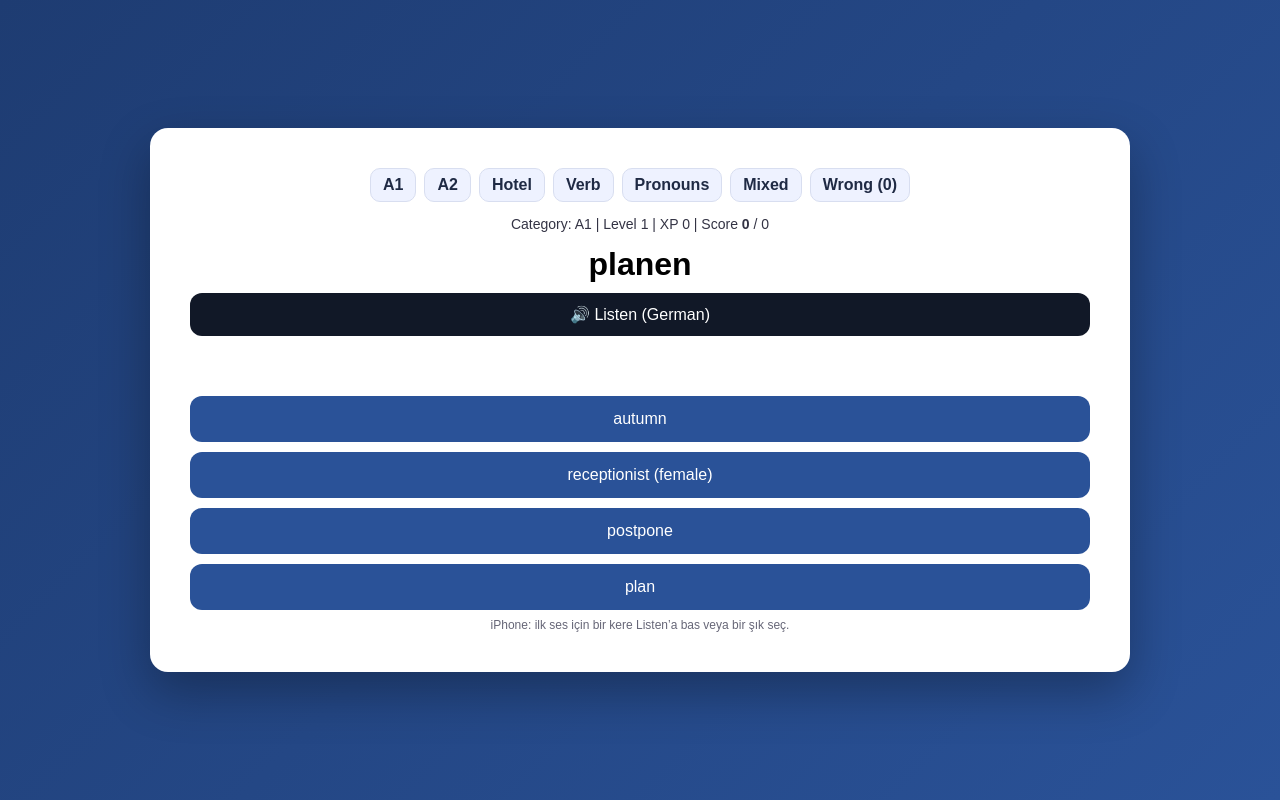
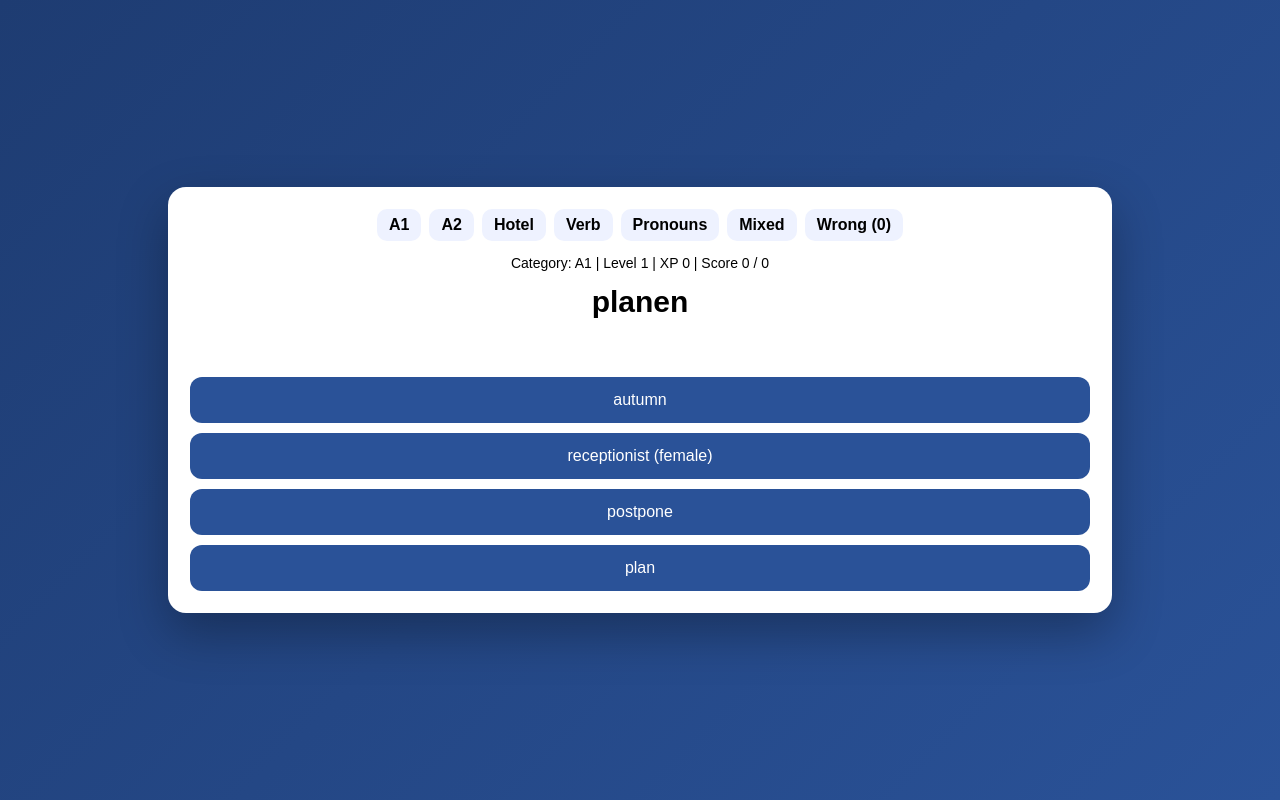
Before and after one commit to fbaykusak7-cyber/deutsch-quiz, a Flask app: page / in a window 1280 px wide. Run offline with Flask 3, Linux system fonts and the light colour scheme.

Commit message:
stable ajax index restore

```diff
--- a/templates/index.html
+++ b/templates/index.html
@@ -1,15 +1,15 @@
 <!DOCTYPE html>
-<html lang="en">
+<html>
 <head>
-<meta charset="UTF-8" />
-<meta name="viewport" content="width=device-width, initial-scale=1.0" />
+<meta charset="UTF-8">
+<meta name="viewport" content="width=device-width, initial-scale=1.0">
 <title>Deutsch Quiz</title>
 
 <style>
 body{
   margin:0;
-    font-family: Arial, sans-serif;
-    background: linear-gradient(135deg,#1e3c72,#2a5298);
+  font-family:Arial, sans-serif;
+  background:linear-gradient(135deg,#1e3c72,#2a5298);
   display:flex;
   justify-content:center;
   align-items:center;
@@ -23,18 +23,7 @@
   border-radius:18px;
   box-shadow:0 20px 50px rgba(0,0,0,0.30);
   text-align:center;
-    position:relative;
-    overflow:hidden;
 }
-  @media(min-width:900px){
-    .card{ padding:40px; }
-    #word{ font-size:40px; }
-  }
-  @media(max-width:450px){
-    #word{ font-size:26px; }
-    .cat{ font-size:13px; padding:6px 10px; }
-  }
-
 .catbar{
   display:flex;
   flex-wrap:wrap;
@@ -46,53 +35,22 @@
   padding:7px 12px;
   border-radius:10px;
   background:#eef2ff;
-    color:#1f2a44;
+  cursor:pointer;
   font-weight:700;
-    border:1px solid #d8def0;
-    cursor:pointer;
-    user-select:none;
 }
 .cat.active{
   background:#2a5298;
   color:#fff;
-    border-color:#2a5298;
 }
-
 .stats{
   font-size:14px;
-    color:#334;
   margin-bottom:10px;
 }
-  .score{ font-weight:800; }
-
 #word{
-    margin:14px 0 10px 0;
-    font-size:32px;
+  margin:14px 0;
+  font-size:30px;
   font-weight:900;
 }
-
-  .listen{
-    width:100%;
-    padding:12px;
-    border:none;
-    border-radius:12px;
-    background:#111827;
-    color:white;
-    font-size:16px;
-    cursor:pointer;
-    margin-bottom:10px;
-  }
-
-  .feedback{
-    height:26px;
-    font-weight:900;
-    font-size:18px;
-    margin:8px 0 2px 0;
-  }
-  .correct{ color:#16a34a; }
-  .wrong{ color:#dc2626; }
-
-  .answers{ margin-top:6px; }
 .answer{
   width:100%;
   padding:14px;
@@ -104,17 +62,19 @@
   font-size:16px;
   cursor:pointer;
 }
-  .answer:active{ transform:scale(0.98); }
-
-  .hint{
-    margin-top:8px;
-    font-size:12px;
-    color:#667;
+.feedback{
+  height:26px;
+  font-weight:900;
+  font-size:18px;
+  margin:8px 0;
 }
+.correct{ color:#16a34a; }
+.wrong{ color:#dc2626; }
 </style>
 </head>
 
 <body>
+
 <div class="card">
 
 <div class="catbar" id="catbar">
@@ -131,271 +91,168 @@
 Category: <span id="catName">{{selected_level|upper}}</span> |
 Level <span id="levelNum">{{level_number}}</span> |
 XP <span id="xpVal">{{xp}}</span> |
-    Score <span id="scoreValue" class="score">{{score}}</span> / <span id="totalValue">{{total}}</span>
+Score <span id="scoreValue">{{score}}</span> / <span id="totalValue">{{total}}</span>
 </div>
 
 <div id="word">{{german}}</div>
 
-  <button class="listen" id="listenBtn" type="button">🔊 Listen (German)</button>
-
 <div id="fb" class="feedback"></div>
 
-  <div class="answers" id="answers">
+<div id="answers">
 {% for o in options %}
-      <button class="answer" type="button" data-answer="{{o}}">{{o}}</button>
+<button class="answer" data-answer="{{o}}">{{o}}</button>
 {% endfor %}
 </div>
 
-  <div class="hint">iPhone: ilk ses için bir kere Listen’a bas veya bir şık seç.</div>
 </div>
 
 <script>
-/* =========================================================
-   STABLE CORE (Fixes everything that broke)
-   - Options always clickable (event delegation)
-   - Auto speak works after first interaction (iOS rule)
-   - Best German voice selection (Siri/Enhanced/Natural/Google)
-   - Correct chime + Wrong "dit" (louder)
-   ========================================================= */
+
+/* =========================
+   CLEAN GERMAN TTS SYSTEM
+   ========================= */
 
 let userInteracted = false;
+let bestVoice = null;
 
-/* ---------- AudioContext for SFX ---------- */
-let audioCtx = null;
-function ensureAudioCtx(){
-  if(!audioCtx){
-    audioCtx = new (window.AudioContext || window.webkitAudioContext)();
+/* Pick best German voice */
+function pickBestVoice(){
+  if(!('speechSynthesis' in window)) return;
+
+  const voices = speechSynthesis.getVoices();
+  if(!voices || !voices.length) return;
+
+  const german = voices.filter(v =>
+    v.lang && v.lang.toLowerCase().startsWith("de")
+  );
+
+  if(!german.length) return;
+
+  bestVoice = german.find(v =>
+    /premium|enhanced|google|natural|siri/i.test(v.name)
+  ) || german[0];
 }
-  if(audioCtx.state === "suspended"){
-    audioCtx.resume();
+
+if('speechSynthesis' in window){
+  pickBestVoice();
+  speechSynthesis.onvoiceschanged = pickBestVoice;
+}
+
+function speakGerman(text){
+  if(!userInteracted) return;
+
+  try{ speechSynthesis.cancel(); }catch(e){}
+
+  const u = new SpeechSynthesisUtterance(text);
+  u.lang="de-DE";
+  u.rate=0.9;
+
+  if(bestVoice){
+    u.voice = bestVoice;
+  }
+
+  speechSynthesis.speak(u);
+}
+
+function autoSpeak(){
+  const w=document.getElementById("word");
+  if(w){
+    setTimeout(()=>speakGerman(w.innerText),200);
   }
 }
 
-/* louder correct chime */
-function sfxCorrect(){
-  if(!audioCtx) return;
-  const t = audioCtx.currentTime;
-  const g = audioCtx.createGain();
-  g.gain.setValueAtTime(0.0001, t);
-  g.gain.exponentialRampToValueAtTime(0.95, t + 0.015);
-  g.gain.exponentialRampToValueAtTime(0.0001, t + 0.22);
+/* Unlock after first interaction (iOS rule) */
+document.addEventListener("click",()=>{
+  userInteracted=true;
+},{once:true});
 
-  const o1 = audioCtx.createOscillator();
-  o1.type = "sine";
-  o1.frequency.setValueAtTime(880, t);
-
-  const o2 = audioCtx.createOscillator();
-  o2.type = "sine";
-  o2.frequency.setValueAtTime(1320, t + 0.06);
-
-  o1.connect(g); o2.connect(g); g.connect(audioCtx.destination);
-  o1.start(t); o1.stop(t + 0.16);
-  o2.start(t + 0.06); o2.stop(t + 0.22);
-}
-
-/* louder wrong dit */
-function sfxWrong(){
-  if(!audioCtx) return;
-  const t = audioCtx.currentTime;
-  const o = audioCtx.createOscillator();
-  const g = audioCtx.createGain();
-
-  o.type = "square";
-  o.frequency.setValueAtTime(700, t);
-
-  g.gain.setValueAtTime(0.0001, t);
-  g.gain.exponentialRampToValueAtTime(0.9, t + 0.01);
-  g.gain.exponentialRampToValueAtTime(0.0001, t + 0.11);
-
-  o.connect(g); g.connect(audioCtx.destination);
-  o.start(t); o.stop(t + 0.11);
-}
-
-/* ---------- Best German TTS voice ---------- */
-let bestVoice = null;
-
-function voiceScore(v){
-  const lang = (v.lang || "").toLowerCase();
-  const name = (v.name || "").toLowerCase();
-  let s = 0;
-
-  if(lang.startsWith("de")) s += 1000;
-  if(lang === "de-de") s += 150;
-
-  // iOS often has Siri voices
-  if(name.includes("siri")) s += 500;
-  if(name.includes("premium")) s += 400;
-  if(name.includes("enhanced")) s += 350;
-  if(name.includes("natural")) s += 300;
-  if(name.includes("google")) s += 250;
-
-  if(v.default) s += 40;
-
-  return s;
-}
-
-function pickBestGermanVoice(){
-  if(!('speechSynthesis' in window)) return;
-  const voices = speechSynthesis.getVoices();
-  if(!voices || !voices.length) return;
-
-  const german = voices.filter(v => (v.lang || "").toLowerCase().startsWith("de"));
-  if(!german.length){
-    bestVoice = null;
-    return;
-  }
-  german.sort((a,b)=>voiceScore(b)-voiceScore(a));
-  bestVoice = german[0];
-}
-
-if('speechSynthesis' in window){
-  pickBestGermanVoice();
-  speechSynthesis.onvoiceschanged = pickBestGermanVoice;
-  // iOS voice list may appear later
-  setTimeout(()=>{ try{ speechSynthesis.getVoices(); }catch(e){} }, 150);
-  setTimeout(()=>{ pickBestGermanVoice(); }, 600);
-}
-
-function speakGerman(text){
-  if(!('speechSynthesis' in window)) return;
-  if(!userInteracted) return; // iOS rule: only after interaction
-
-  pickBestGermanVoice();
-  try{ speechSynthesis.cancel(); }catch(e){}
-
-  const u = new SpeechSynthesisUtterance(text);
-  u.lang = "de-DE";
-  u.rate = 0.9;
-  u.pitch = 1;
-  if(bestVoice) u.voice = bestVoice;
-
-  try{ speechSynthesis.speak(u); }catch(e){}
-}
-
-function autoSpeak(){
-  const w = document.getElementById("word");
-  if(!w) return;
-  // small delay helps iOS
-  setTimeout(()=>speakGerman(w.innerText), 200);
-}
-
-/* ---------- UI helpers ---------- */
-function setActiveCategory(cat){
-  document.querySelectorAll(".cat").forEach(el=>{
-    el.classList.toggle("active", el.dataset.cat === cat);
-  });
-}
+/* =========================
+   UI + AJAX
+   ========================= */
 
 function setFeedback(type){
-  const fb = document.getElementById("fb");
-  if(type === "correct"){
-    fb.textContent = "Correct";
-    fb.className = "feedback correct";
-    sfxCorrect();
-  } else if(type === "wrong"){
-    fb.textContent = "Wrong";
-    fb.className = "feedback wrong";
-    sfxWrong();
-  } else {
-    fb.textContent = "";
-    fb.className = "feedback";
+  const fb=document.getElementById("fb");
+
+  if(type==="correct"){
+    fb.textContent="Correct";
+    fb.className="feedback correct";
+  }
+  else if(type==="wrong"){
+    fb.textContent="Wrong";
+    fb.className="feedback wrong";
+  }
+  else{
+    fb.textContent="";
+    fb.className="feedback";
   }
 }
 
 function renderOptions(options){
-  const wrap = document.getElementById("answers");
-  wrap.innerHTML = "";
-  (options || []).forEach(opt=>{
-    const b = document.createElement("button");
-    b.type = "button";
-    b.className = "answer";
-    b.dataset.answer = opt;
-    b.textContent = opt;
+  const wrap=document.getElementById("answers");
+  wrap.innerHTML="";
+
+  options.forEach(opt=>{
+    const b=document.createElement("button");
+    b.className="answer";
+    b.dataset.answer=opt;
+    b.textContent=opt;
     wrap.appendChild(b);
   });
 }
 
-function applyState(data, feedbackOverride){
-  document.getElementById("word").textContent = data.german;
-  document.getElementById("scoreValue").textContent = data.score;
-  document.getElementById("totalValue").textContent = data.total;
-  document.getElementById("xpVal").textContent = data.xp;
-  document.getElementById("levelNum").textContent = data.level_number;
-  document.getElementById("catName").textContent = (data.selected_level || "").toUpperCase();
-  document.getElementById("wrongTab").textContent = "Wrong (" + (data.wrong_count || 0) + ")";
-  setActiveCategory(data.selected_level || "a1");
+function applyState(data){
+  document.getElementById("word").textContent=data.german;
+  document.getElementById("scoreValue").textContent=data.score;
+  document.getElementById("totalValue").textContent=data.total;
+  document.getElementById("xpVal").textContent=data.xp;
+  document.getElementById("levelNum").textContent=data.level_number;
+  document.getElementById("catName").textContent=(data.selected_level||"").toUpperCase();
+  document.getElementById("wrongTab").textContent="Wrong ("+(data.wrong_count||0)+")";
 
-  renderOptions(data.options || []);
-  setFeedback(feedbackOverride || data.feedback || "");
-
-  autoSpeak(); // automatic pronunciation (after first user interaction)
+  renderOptions(data.options||[]);
+  setFeedback(data.feedback||"");
+  autoSpeak();
 }
 
-/* ---------- API ---------- */
-async function apiPost(url, payload){
-  const r = await fetch(url, {
-    method: "POST",
-    headers: {"Content-Type":"application/json"},
-    body: JSON.stringify(payload || {})
+async function apiPost(url,data){
+  const r=await fetch(url,{
+    method:"POST",
+    headers:{"Content-Type":"application/json"},
+    body:JSON.stringify(data||{})
   });
   return await r.json();
 }
 
-async function refreshState(){
-  const r = await fetch("/api/state");
-  const data = await r.json();
-  applyState(data, "");
+async function refresh(){
+  const r=await fetch("/api/state");
+  const data=await r.json();
+  applyState(data);
 }
 
-/* ---------- Interaction unlock (ONE TIME) ---------- */
-function onFirstInteraction(){
-  userInteracted = true;
-  ensureAudioCtx();
-  // after unlocking, speak current word once
-  autoSpeak();
-  document.removeEventListener("touchstart", onFirstInteraction);
-  document.removeEventListener("click", onFirstInteraction);
-}
-document.addEventListener("touchstart", onFirstInteraction, {passive:true});
-document.addEventListener("click", onFirstInteraction, {passive:true});
-
-/* ---------- Event delegation (THIS FIXES “buttons not working”) ---------- */
-document.getElementById("answers").addEventListener("click", async (e)=>{
-  const btn = e.target.closest(".answer");
+document.getElementById("answers").addEventListener("click",async(e)=>{
+  const btn=e.target.closest(".answer");
   if(!btn) return;
 
-  userInteracted = true;
-  ensureAudioCtx();
+  userInteracted=true;
 
-  const ans = btn.dataset.answer;
-  const data = await apiPost("/api/answer", {answer: ans});
-  applyState(data, data.feedback);
+  const ans=btn.dataset.answer;
+  const data=await apiPost("/api/answer",{answer:ans});
+  applyState(data);
 });
 
-document.getElementById("catbar").addEventListener("click", async (e)=>{
-  const tab = e.target.closest(".cat");
+document.getElementById("catbar").addEventListener("click",async(e)=>{
+  const tab=e.target.closest(".cat");
   if(!tab) return;
 
-  userInteracted = true;
-  ensureAudioCtx();
+  userInteracted=true;
 
-  const cat = tab.dataset.cat;
-  const data = await apiPost("/api/set_category", {category: cat});
-  applyState(data, "");
+  const data=await apiPost("/api/set_category",{category:tab.dataset.cat});
+  applyState(data);
 });
 
-/* Listen button: manual speak + unlock */
-document.getElementById("listenBtn").addEventListener("click", ()=>{
-  userInteracted = true;
-  ensureAudioCtx();
-  autoSpeak();
-});
-
-/* Initial load */
-window.addEventListener("load", ()=>{
-  refreshState();
-});
+window.addEventListener("load",refresh);
 
 </script>
+
 </body>
 </html>
```
Lines whose indentation alone changed are shown as unchanged.
